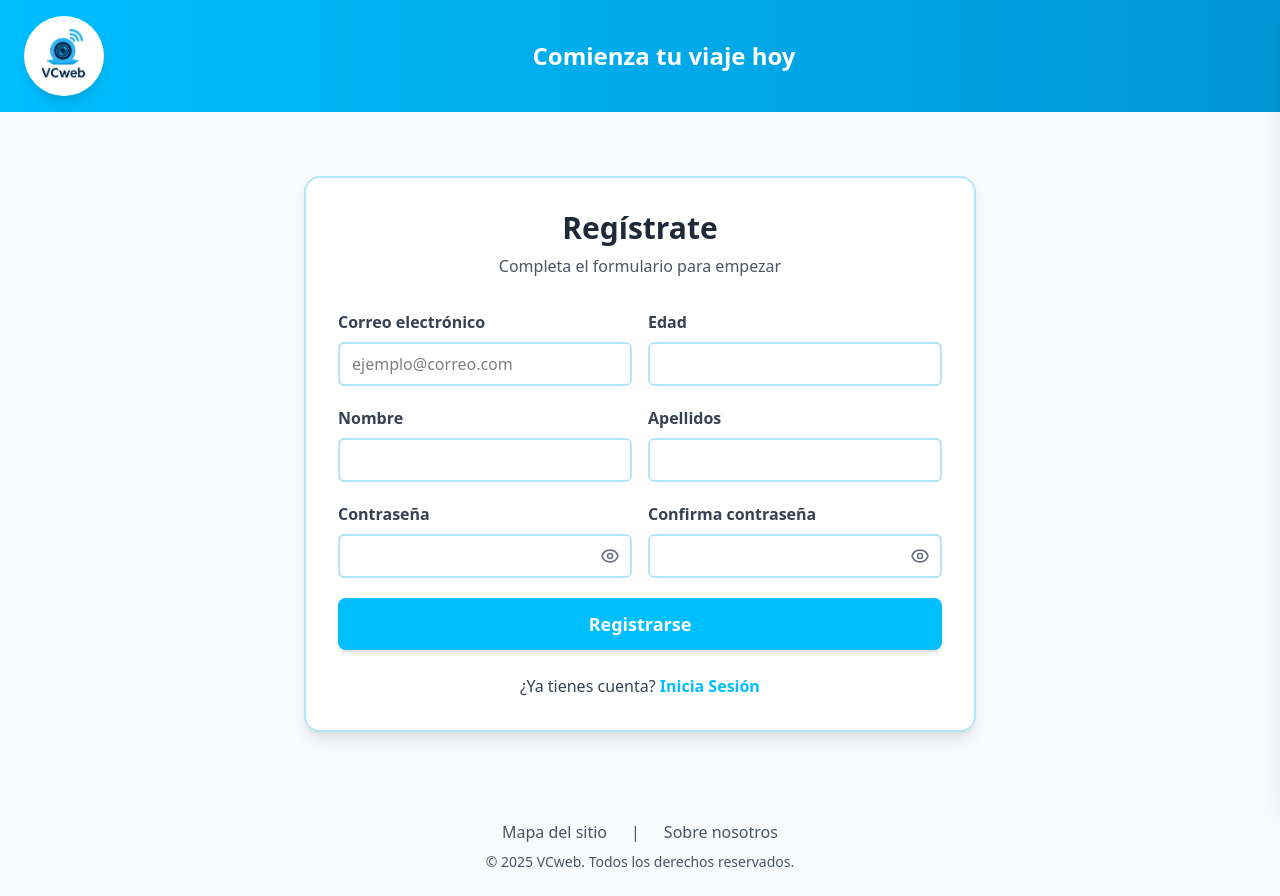
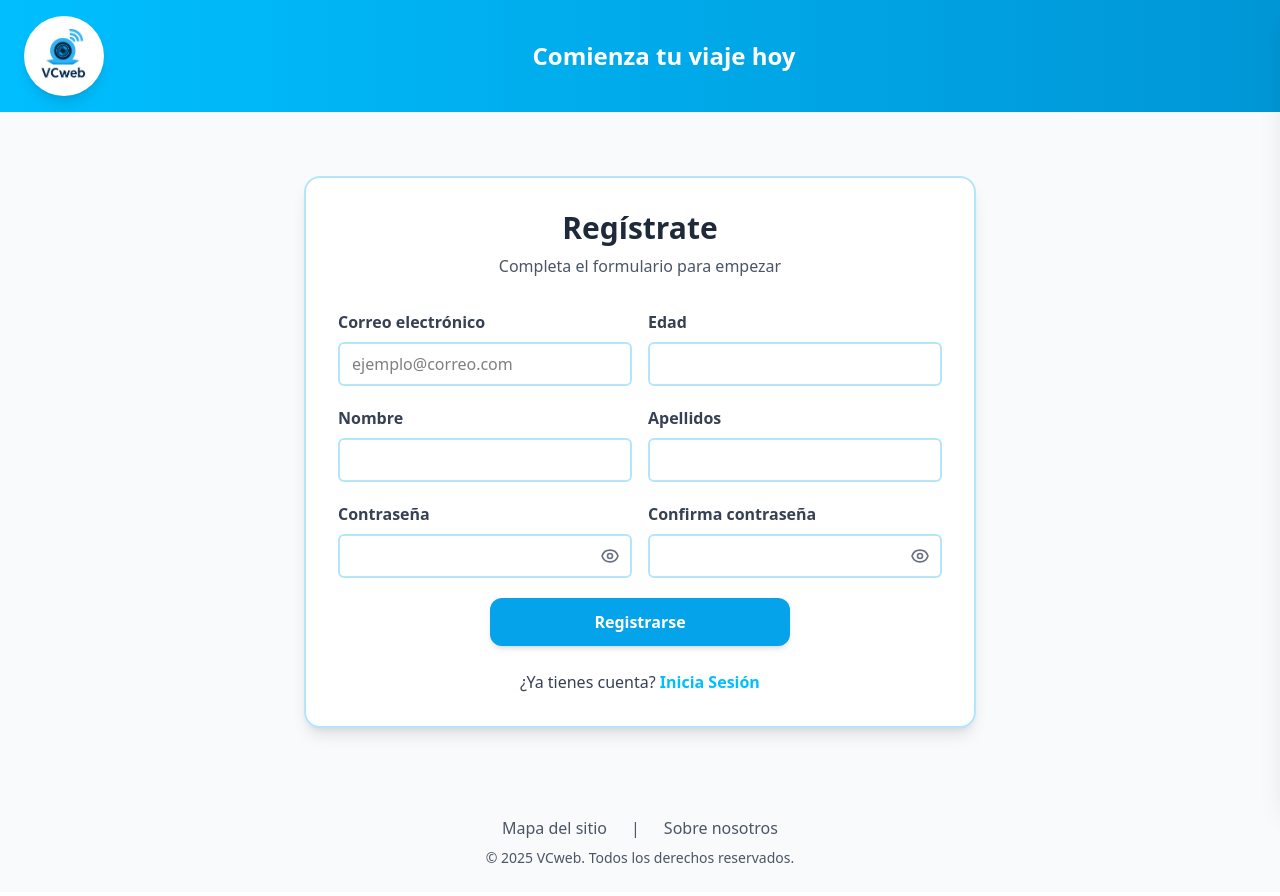
Before and after one commit to MarcoCastr0/VCweb-Front, a React (Vite) app: page /register in a window 1280 px wide. Built offline with nearby package versions, Linux system fonts and the light colour scheme.

Commit message:
modified register.tsx

```diff
--- a/src/pages/Register.tsx
+++ b/src/pages/Register.tsx
@@ -245,12 +245,7 @@ const Register = () => {
               </div>
 
               {/* Submit Button */}
-              <button
-                type="submit"
-                className="w-full bg-[#00bfff] text-white py-3 rounded-lg font-bold text-lg hover:bg-[#0096d6] transition shadow-md"
-              >
-                Registrarse
-              </button>
+             <button className="btn">Registrarse</button>
             </form>
 
             {/* Login Link */}
```
